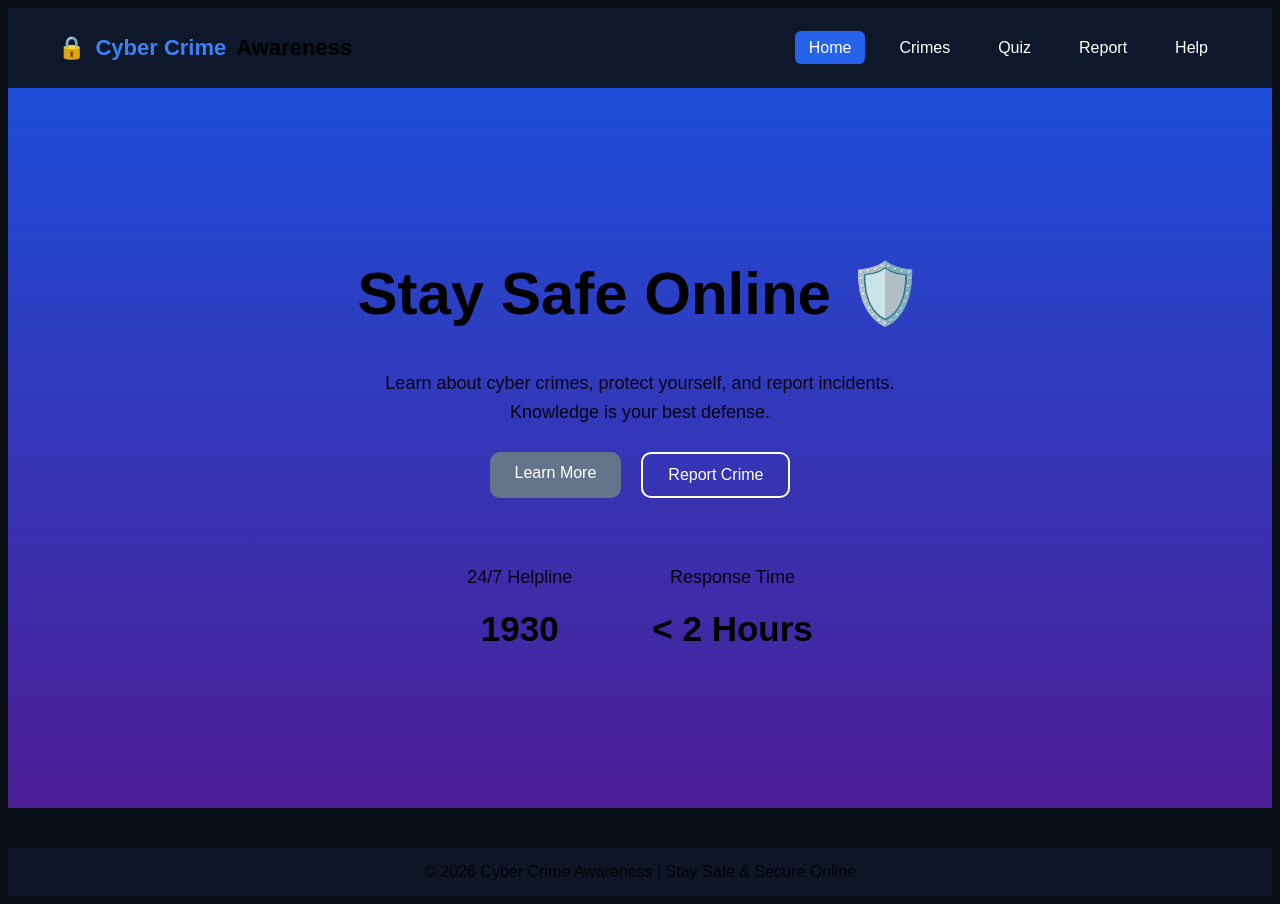
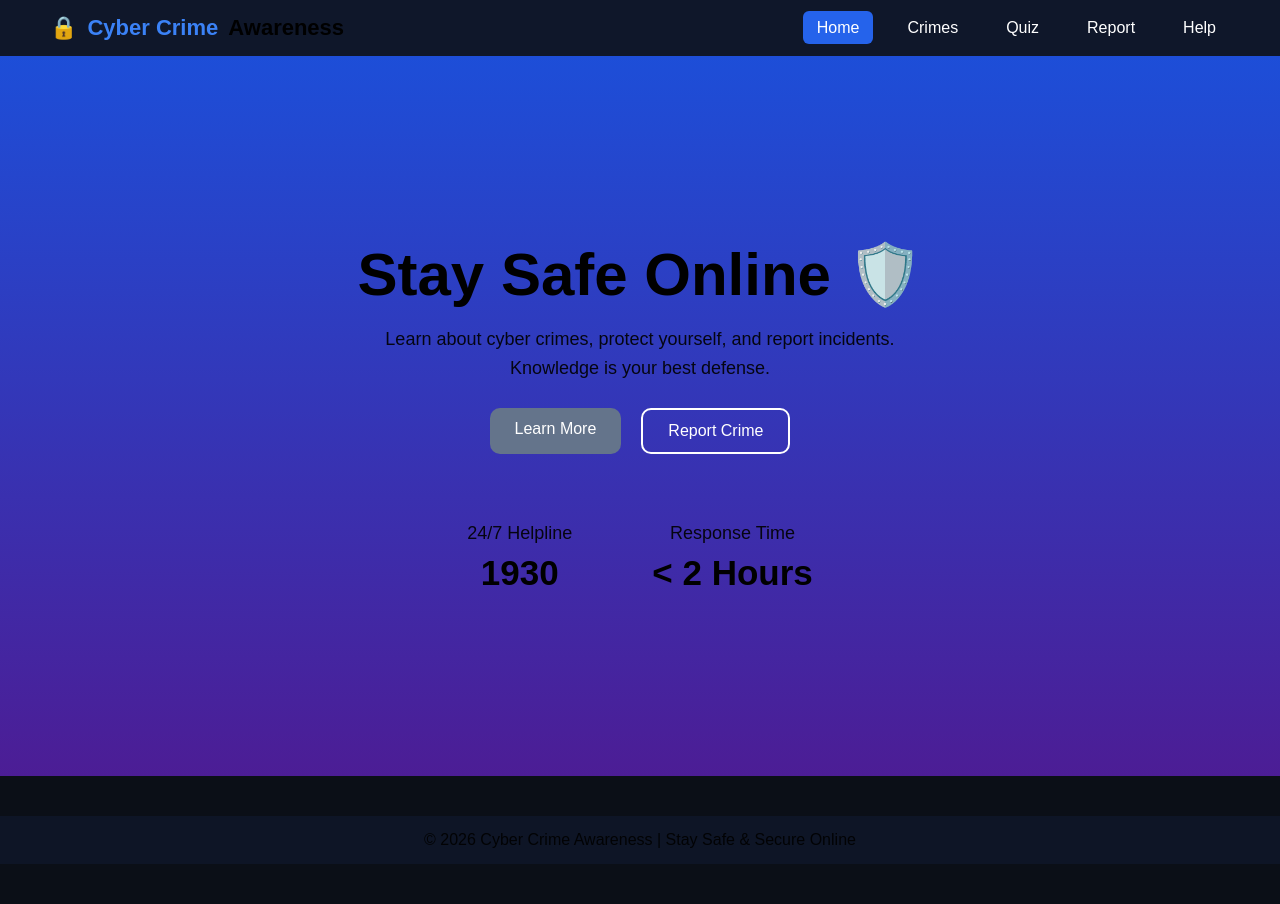
Before and after one commit to patilishita2007-afk/cyber-crime-awareness, a plain HTML site: page index.html in a window 1280 px wide. After the commit the page ends 864 px from the top, so only its background shows below. Drawn offline with Linux system fonts and the light colour scheme.

Commit message:
Update style.css

```diff
--- a/style.css
+++ b/style.css
@@ -1,6 +1,6 @@
 * {
-  margin: 1;
-  padding: 2;
+  margin: 0;
+  padding: 0;
   box-sizing: border-box;
   font-family: "Poppins", sans-serif;
 }
```
